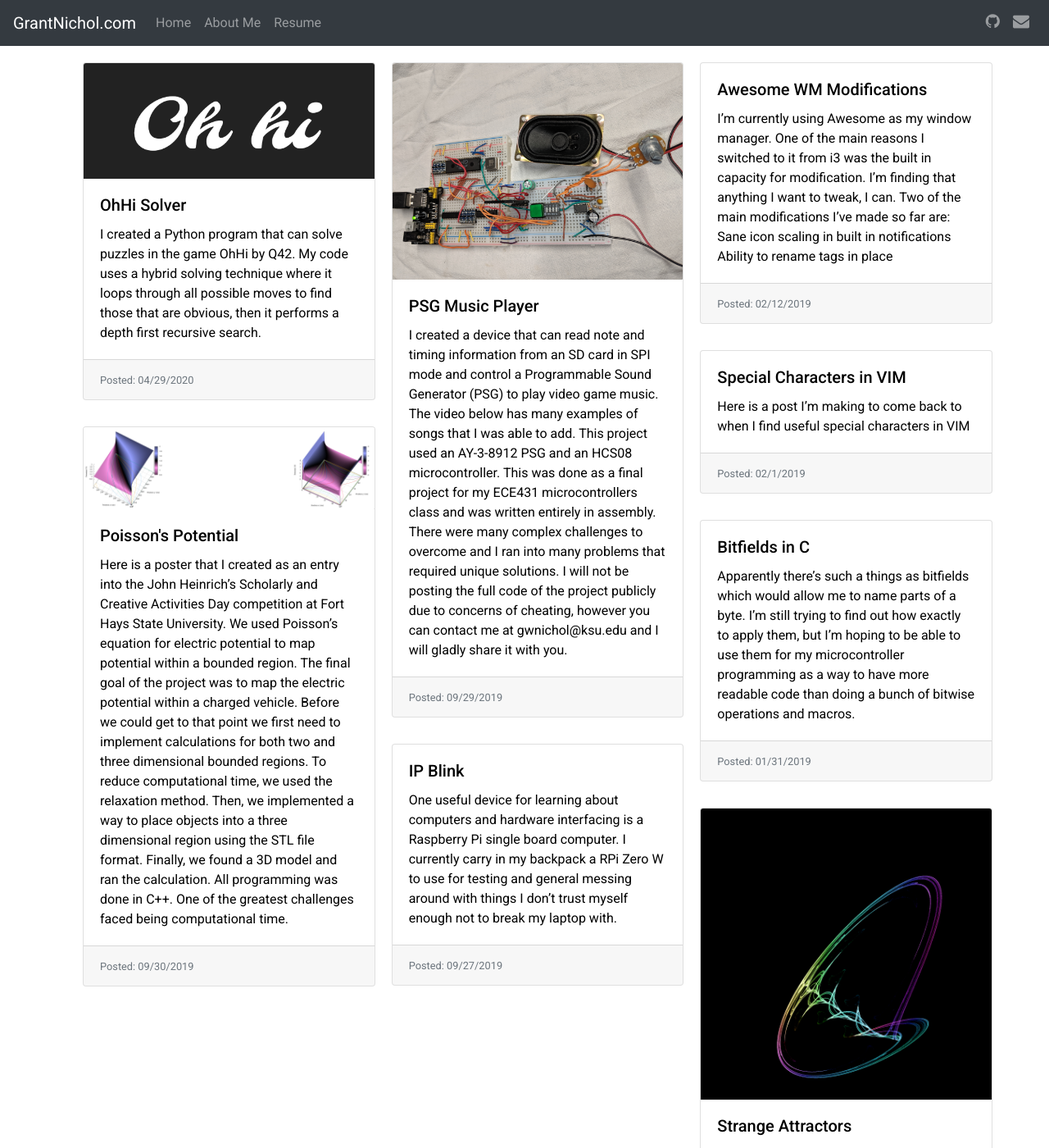
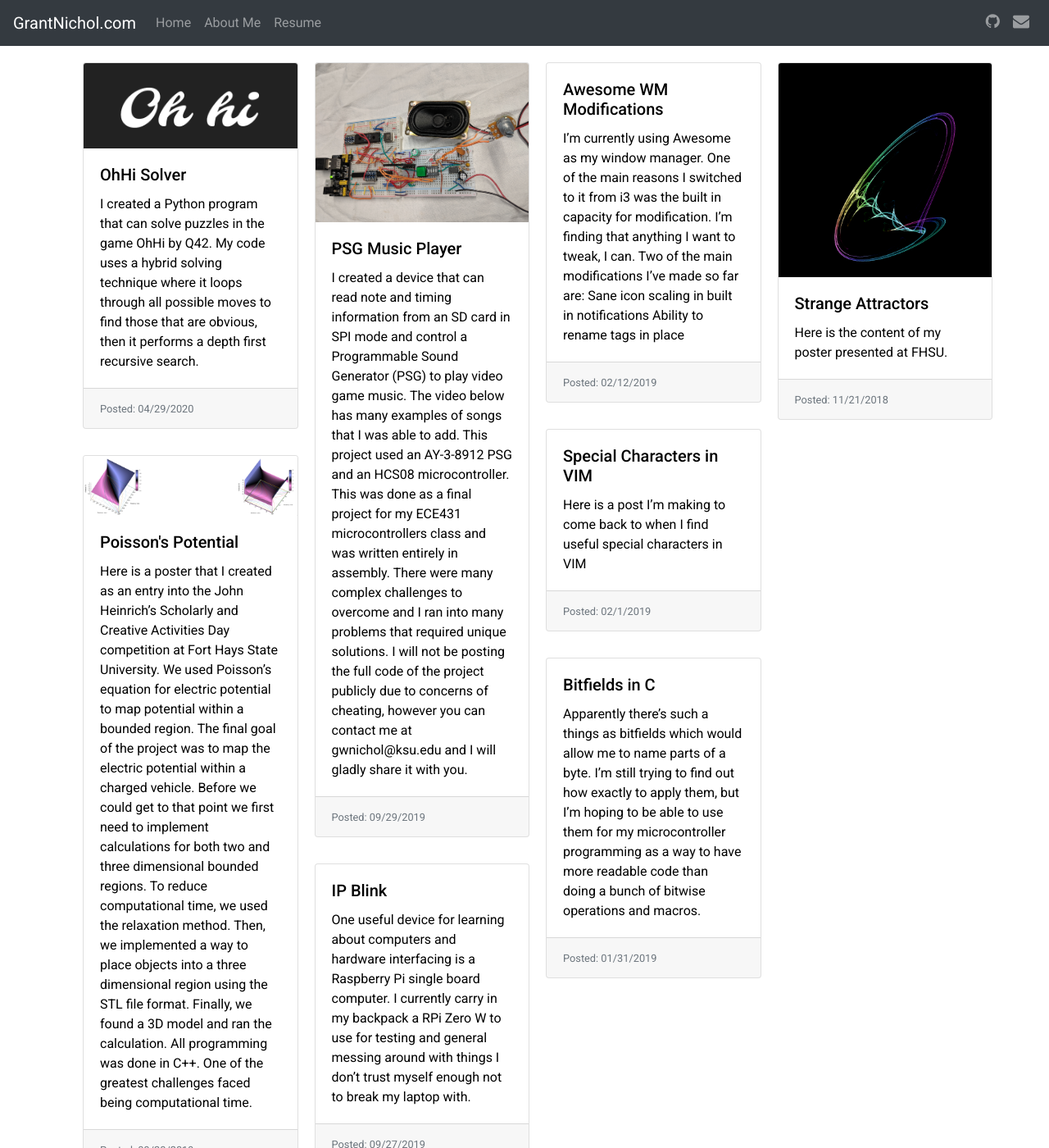
Before and after one commit to gwnichol/gwnichol.github.io, a Jekyll site: the page built from index.html, in a window 1280 px wide and 1400 px high. Shown: the whole window at 82% size. Built offline with Jekyll 4.4.1, drawn with Linux system fonts in a browser that asks for light colours; nearby versions of some CDN libraries; the list of posts is cut into pages by our own code.

Commit message:
Change column behavior

```diff
--- a/css/default.css
+++ b/css/default.css
@@ -33,3 +33,31 @@ color: darkgray;
 	width: 100%;
 	height: auto;
 }
+
+.main-set > .card {
+	min-width: 6rem
+}
+
+@media (min-width: 34em) {
+    .card-columns {
+        -webkit-column-count: 2;
+        -moz-column-count: 2;
+        column-count: 2;
+    }
+}
+
+@media (min-width: 62em) {
+    .card-columns.main-set {
+        -webkit-column-count: 3;
+        -moz-column-count: 3;
+        column-count: 3;
+    }
+}
+
+@media (min-width: 75em) {
+    .card-columns.main-set {
+        -webkit-column-count: 4;
+        -moz-column-count: 4;
+        column-count: 4;
+    }
+}
```
